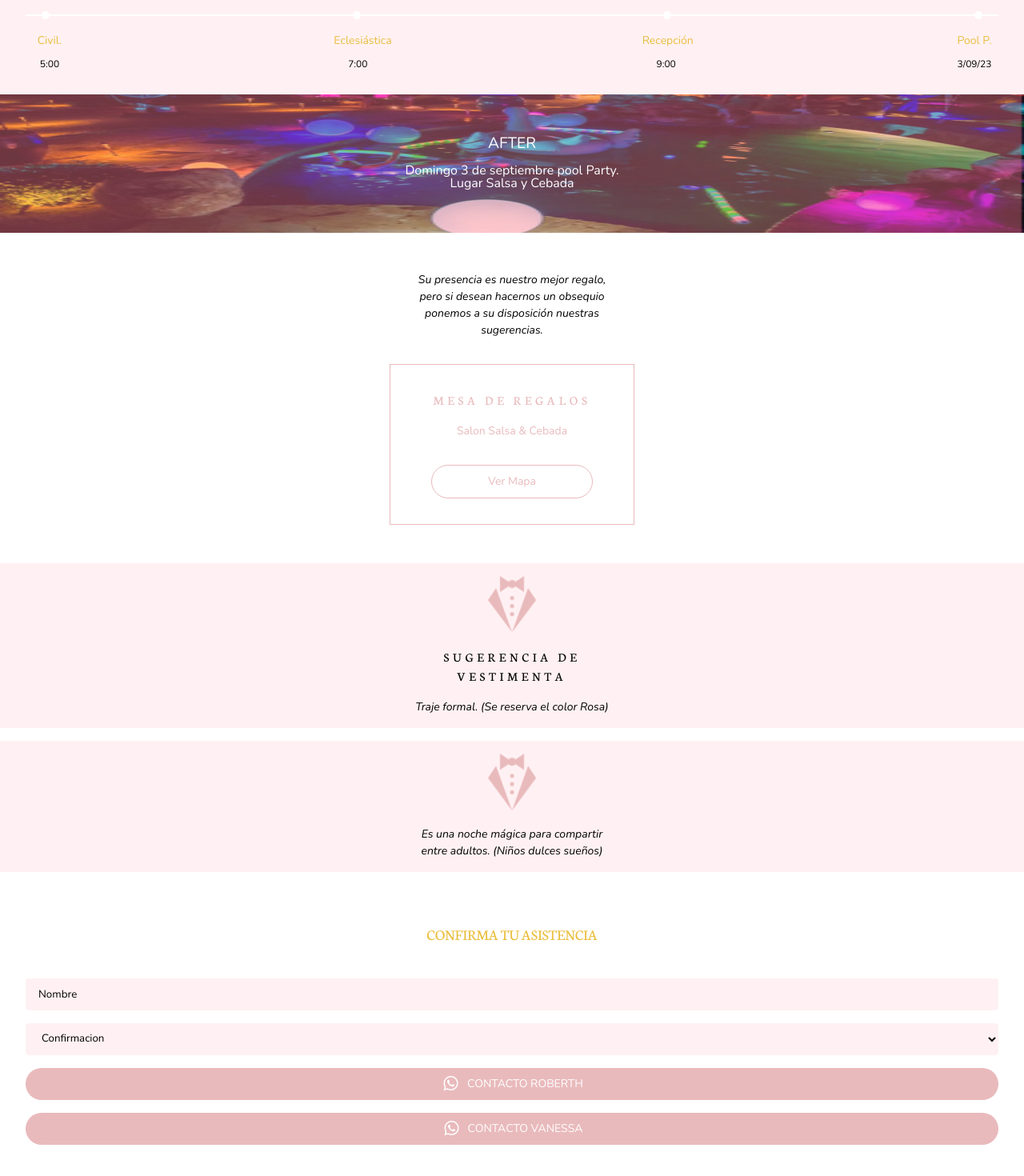
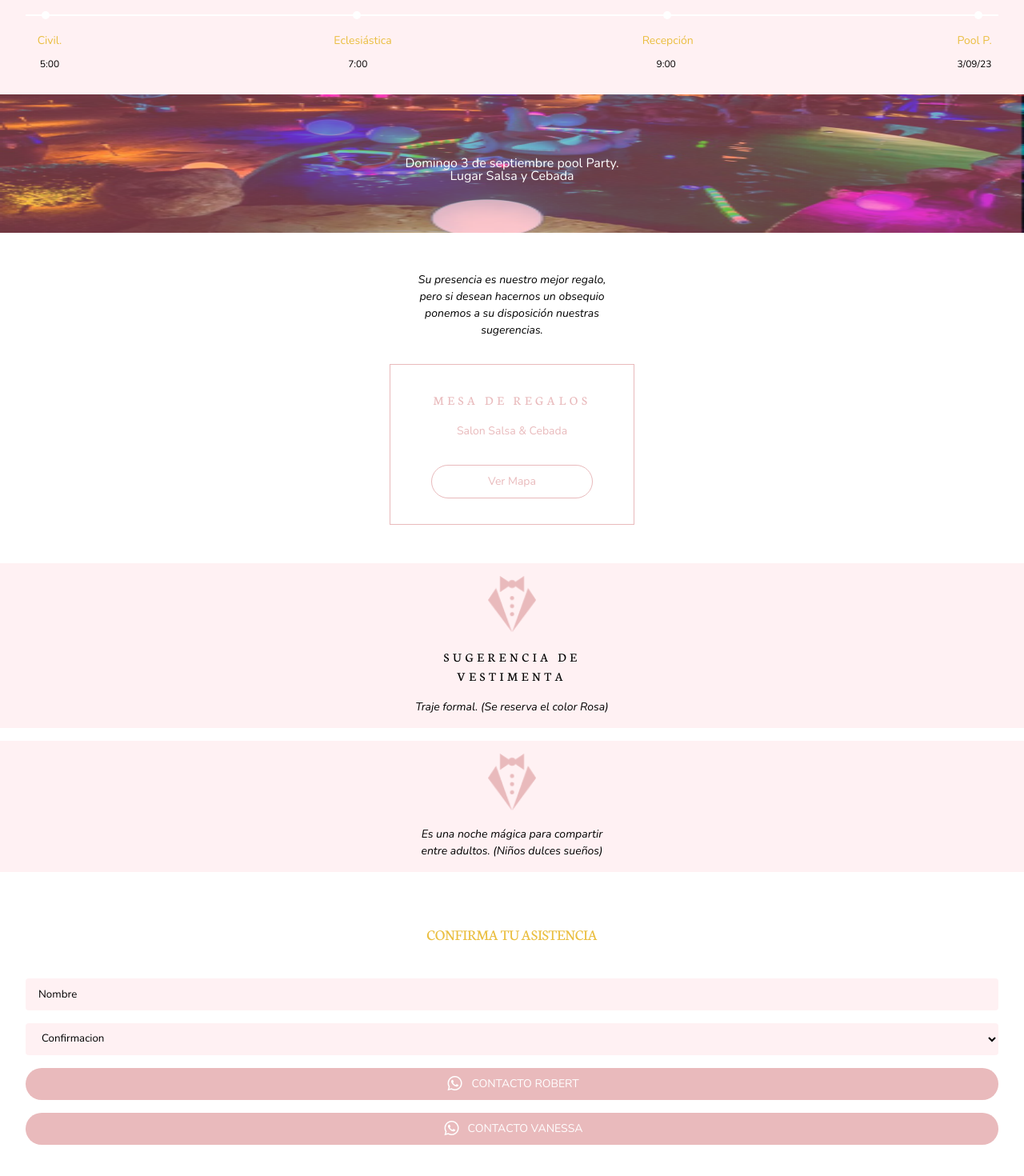
Before and after one commit to josesantanaweb/boda, a React (Vite) app: page / in a window 1280 px wide. Shown: the part 1381-2851 px from the top of the page at 80% size. Built offline with nearby package versions, Linux system fonts and the light colour scheme.

Commit message:
fix: name

```diff
--- a/src/pages/HomePage/index.tsx
+++ b/src/pages/HomePage/index.tsx
@@ -36,7 +36,7 @@ const HomePage = () => {
     return () => clearInterval(interval);
   }, []);
 
-  const handleWhatsappRoberth = () => {
+  const handleWhatsappRobert = () => {
     if (typeof window !== "undefined") {
       window.open(
         `https://api.whatsapp.com/send/?phone=584243804740&text=Hola%20soy%20${name}%20y%20${confirmation}%20asistire%20a%20la%20boda!&type=phone_number&app_absent=0`,
@@ -149,7 +149,6 @@ const HomePage = () => {
       <S.After>
         <S.AfterImg src={after} alt="after" />
         <S.AfterInfo>
-          <S.AfterTitle>AFTER</S.AfterTitle>
           <S.AfterDate>
             Domingo 3 de septiembre pool Party. Lugar Salsa y Cebada
           </S.AfterDate>
@@ -199,9 +198,9 @@ const HomePage = () => {
           <option value="si">Si</option>
           <option value="no">No</option>
         </S.FormSelect>
-        <S.FormButton onClick={handleWhatsappRoberth}>
+        <S.FormButton onClick={handleWhatsappRobert}>
           <S.FormIconWS src={whatsapp} alt="whatsapp" />
-          CONTACTO ROBERTH
+          CONTACTO ROBERT
         </S.FormButton>
         <S.FormButton onClick={handleWhatsappVanessa}>
           <S.FormIconWS src={whatsapp} alt="whatsapp" />
--- a/src/pages/HomePage/styles.ts
+++ b/src/pages/HomePage/styles.ts
@@ -313,7 +313,7 @@ export const AfterImg = styled.img`
 
 export const AfterInfo = styled.div`
   position: absolute;
-  top: 30%;
+  top: 45%;
   left: 50%;
   width: 300px;
   z-index: 100;
```
